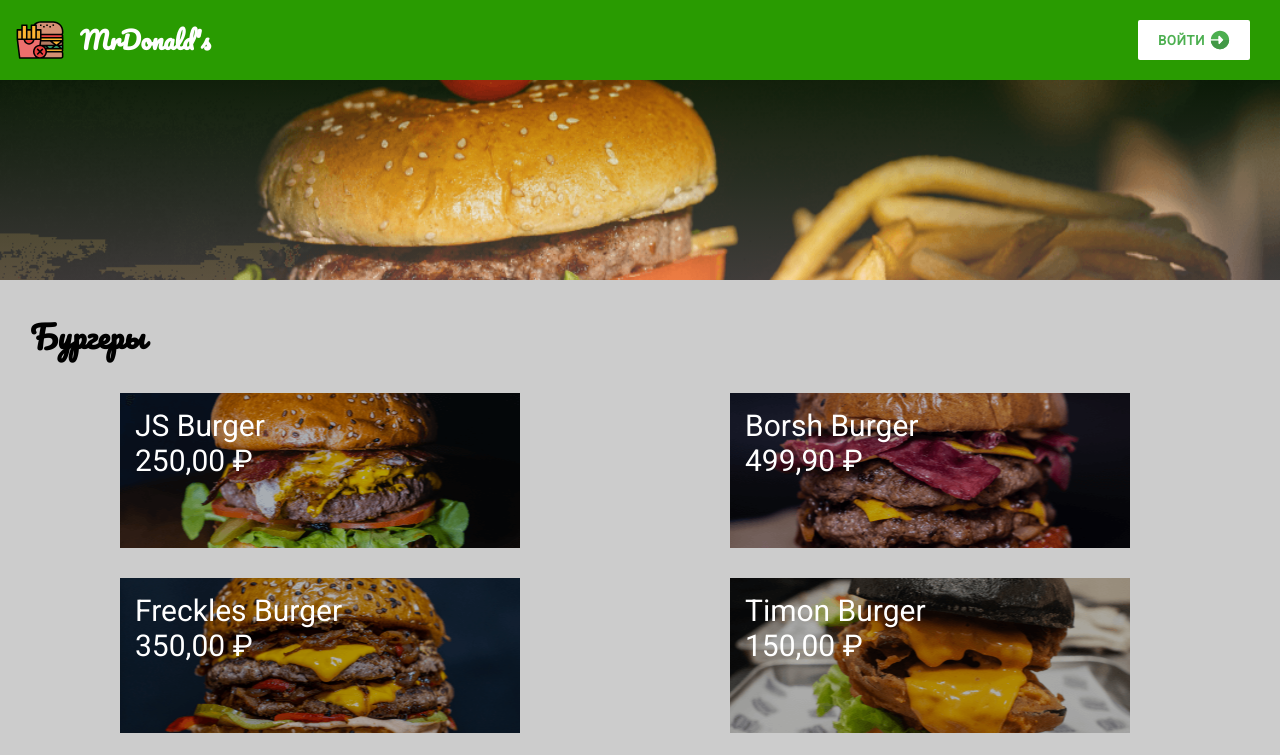
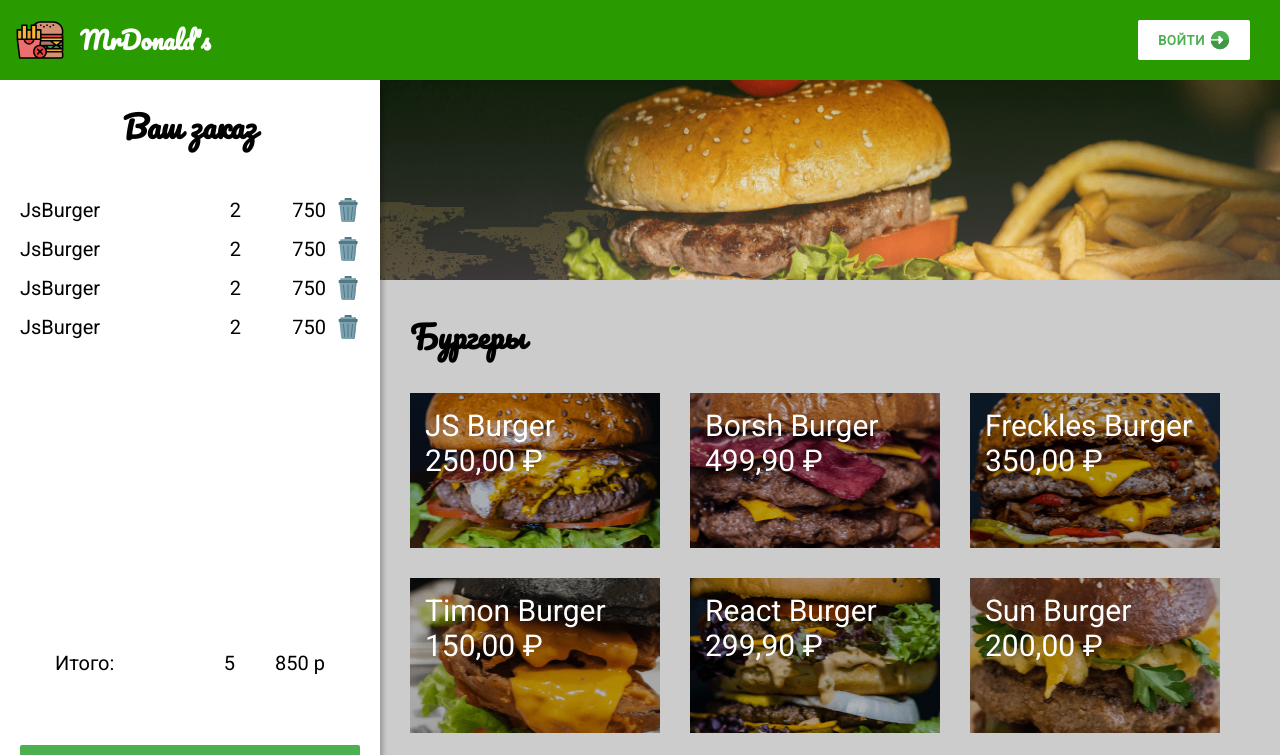
Before and after one commit to IrinaBBB/MrDonalds, a React (Create React App) app: page / in a window 1280 px wide. Shown: the top 755 px of the page. Built offline with nearby package versions, Linux system fonts and the light colour scheme.

Commit message:
add: order side bar

```diff
--- a/src/App.js
+++ b/src/App.js
@@ -4,6 +4,7 @@
 import { Menu } from './Components/Menu';
 import { GlobalStyle } from './Components/GlobalStyle';
 import { ModalItem } from './Components/ModalItem';
+import { Order } from './Components/Order';
 
 function App() {
     const [openItem, setOpenItem] = React.useState(null);
@@ -12,6 +13,7 @@
         <>
             <GlobalStyle />
             <NavBar />
+            <Order />
             <Menu setOpenItem={setOpenItem} />
             <ModalItem openItem={openItem} setOpenItem={setOpenItem} />
         </>
--- a/src/Components/ListItem.js
+++ b/src/Components/ListItem.js
@@ -8,7 +8,7 @@
 `;
 const Item = styled.li`
     position: relative;
-    width: 400px;
+    width: 250px;
     height: 155px;
     background-image: ${({ img }) => `url(${img})`};
     background-position: center;
--- a/src/Components/Menu.js
+++ b/src/Components/Menu.js
@@ -7,6 +7,7 @@
 const MenuStyled = styled.main`
     background-color: #ccc;
     margin-top: 80px;
+    margin-left: 380px;
 `;
 
 const SectionMenu = styled.section`
--- a/src/Components/ModalItem.js
+++ b/src/Components/ModalItem.js
@@ -35,7 +35,7 @@
     justify-content: space-around;
 `;
 
-const OrderButton = styled.button`
+export const OrderButton = styled.button`
     background-color: #4caf50;
     border: none;
     color: white;
@@ -44,6 +44,8 @@
     font-weight: bold;
     border-radius: 2px;
     margin-top: 40px;
+    transition-property: all;
+    transition-duration: 0.3s;
     &:hover {
         box-shadow: 8px 8px 15px rgb(55, 55, 55, 0.5);
         outline: none;
@@ -51,6 +53,14 @@
     &:active {
         box-shadow: 1px 1px 10px rgb(55, 55, 55, 0.5);
     }
+`;
+
+const Content = styled.section`
+    display: flex;
+    height: 350px;
+    flex-direction: column;
+    justify-content: space-between;
+    padding: 30px;
 `;
 
 export const ModalItem = ({ openItem, setOpenItem }) => {
@@ -66,6 +76,7 @@
         <Overlay id="overlay" onClick={closeModal}>
             <Modal>
                 <Banner img={openItem.img} />
+                <Content>
                     <ModalHeader>
                         <h3>{openItem.name}</h3>
                         <h3>
@@ -76,6 +87,7 @@
                         </h3>
                     </ModalHeader>
                     <OrderButton>Заказать</OrderButton>
+                </Content>
             </Modal>
         </Overlay>
     );
--- a/src/Components/NavBar.js
+++ b/src/Components/NavBar.js
@@ -14,37 +14,37 @@
     justify-content: space-between;
     align-items: center;
     padding: 15px;
-    background-color: #299B01;
+    background-color: #299b01;
     color: white;
 `;
 
-const Logo = styled.div `
+const Logo = styled.div`
     display: flex;
     align-items: center;
 `;
 
-const H1 = styled.h1 `
+const H1 = styled.h1`
     font-size: 24px;
     margin-left: 15px;
 `;
 
-const ImgLogo = styled.img `
+const ImgLogo = styled.img`
     width: 50px;
 `;
 
-const LoginButton = styled.button `
+const LoginButton = styled.button`
     background-color: white;
     border: none;
     padding: 10px 20px;
     border-radius: 2px;
     text-transform: uppercase;
-  color: #4CAF50;
+    color: #4caf50;
     font-weight: bold;
     margin-right: 15px;
-  letter-spacing:0.5px;
+    letter-spacing: 0.5px;
     display: flex;
     align-items: center;
-  transition-duration: .4s;
+    transition-duration: 0.4s;
     &:hover {
         background-color: #eeeeee;
         box-shadow: 8px 8px 15px rgb(55, 55, 55, 0.5);
@@ -55,23 +55,21 @@
     }
 `;
 
-const LoginIcon = styled.img `
+const LoginIcon = styled.img`
     width: 20px;
     margin-left: 5px;
     color: white;
 `;
 
-
-
 export const NavBar = () => (
     <NavBarStyled>
         <Logo>
-            <ImgLogo src={logoImg} alt="лого"/>
+            <ImgLogo src={logoImg} alt="лого" />
             <H1>MrDonald's</H1>
         </Logo>
         <LoginButton>
             войти
-            <LoginIcon src={iconLogin} alt="войти"/>
+            <LoginIcon src={iconLogin} alt="войти" />
         </LoginButton>
     </NavBarStyled>
 );
--- /dev/null
+++ b/src/Components/Order.js
@@ -0,0 +1,64 @@
+import React from 'react';
+import styled from 'styled-components';
+import { OrderButton } from './ModalItem';
+import { OrderListItem } from './OrderListItem';
+
+const OrderStyled = styled.section`
+    position: fixed;
+    display: flex;
+    flex-direction: column;
+    top: 80px;
+    left: 0;
+    background-color: white;
+    min-width: 380px;
+    height: calc(100% - 80px);
+    box-shadow: 3px 4px 5px rgba(0, 0, 0, 0.25);
+    padding: 20px;
+`;
+
+const OrderTitle = styled.h2`
+    text-align: center;
+    margin-bottom: 30px;
+`;
+
+const OrderContent = styled.div`
+    flex-grow: 1;
+`;
+
+const OrderList = styled.ul``;
+
+const Total = styled.div`
+    display: flex;
+    margin: 0 35px 30px;
+    & span:first-child {
+        flex-grow: 1;
+    }
+`;
+
+const TotalPrice = styled.span`
+    text-align: right;
+    min-width: 65px;
+    margin-left: 25px;
+`;
+
+export const Order = () => {
+    return (
+        <OrderStyled>
+            <OrderTitle>Ваш заказ</OrderTitle>
+            <OrderContent>
+                <OrderList>
+                    <OrderListItem />
+                    <OrderListItem />
+                    <OrderListItem />
+                    <OrderListItem />
+                </OrderList>
+            </OrderContent>
+            <Total>
+                <span>Итого:</span>
+                <span>5</span>
+                <TotalPrice>850 р</TotalPrice>
+            </Total>
+            <OrderButton>Заказать</OrderButton>
+        </OrderStyled>
+    );
+};
--- /dev/null
+++ b/src/Components/OrderListItem.js
@@ -0,0 +1,40 @@
+import React from 'react';
+import styled from 'styled-components';
+import trashImage from '../image/trash.svg';
+
+const OrderItemStyled = styled.li`
+    display: flex;
+    margin: 15px 0;
+`;
+
+const ItemName = styled.span`
+    flex-grow: 1;
+`;
+
+const ItemPrice = styled.span`
+    margin-left: 20px;
+    margin-right: 10px;
+    min-width: 65px;
+    text-align: right;
+`;
+
+const TrashButton = styled.button`
+    width: 24px;
+    height: 24px;
+    background-color: transparent;
+    background-image: url(${trashImage});
+    background-position: center;
+    background-size: cover;
+    background-repeat: no-repeat;
+    cursor: pointer;
+    border: none;
+`;
+
+export const OrderListItem = () => (
+    <OrderItemStyled>
+        <ItemName>JsBurger</ItemName>
+        <span>2</span>
+        <ItemPrice>750</ItemPrice>
+        <TrashButton />
+    </OrderItemStyled>
+);
```
Also changed, not shown: src/image/trash.svg (added). Lines whose indentation alone changed are shown as unchanged.
